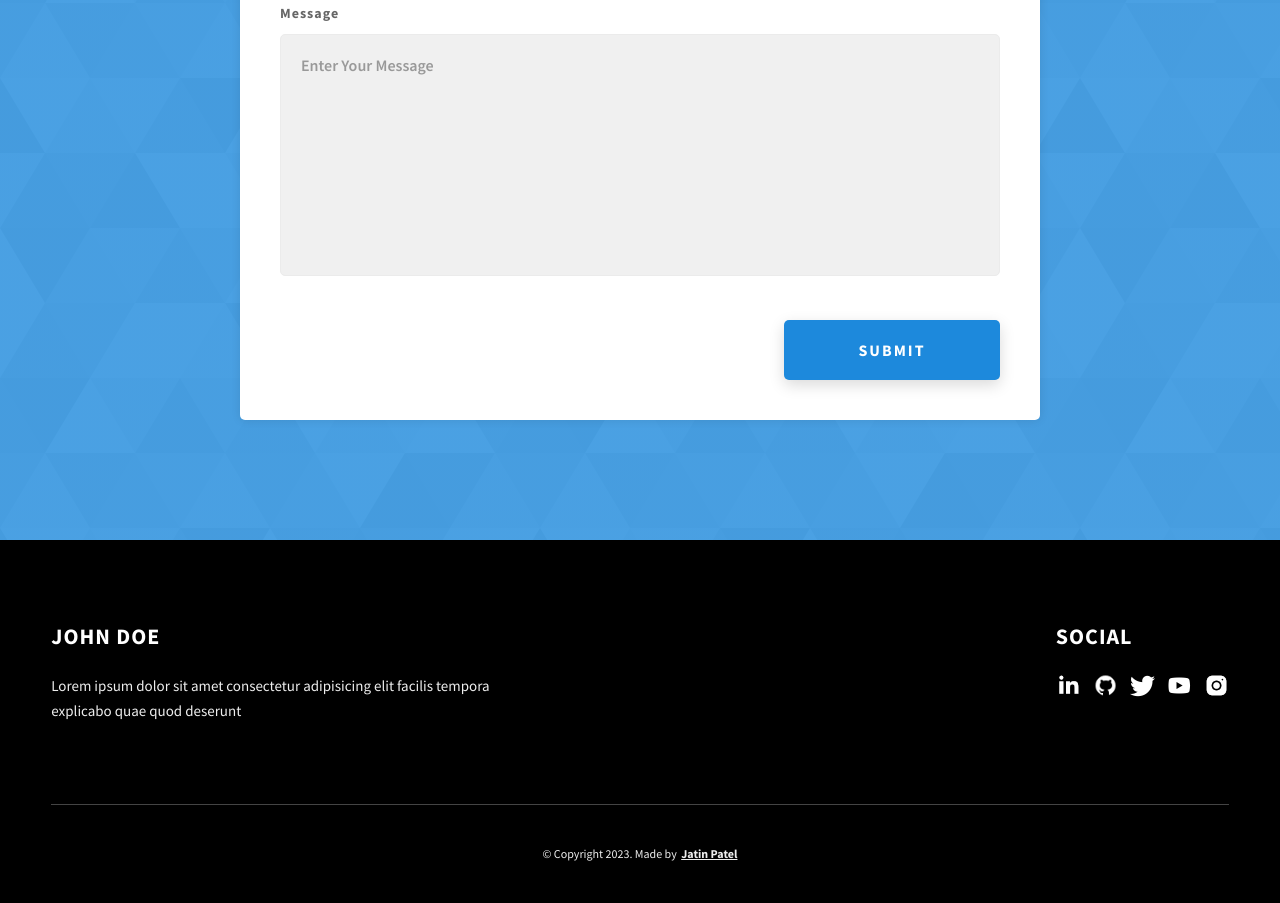
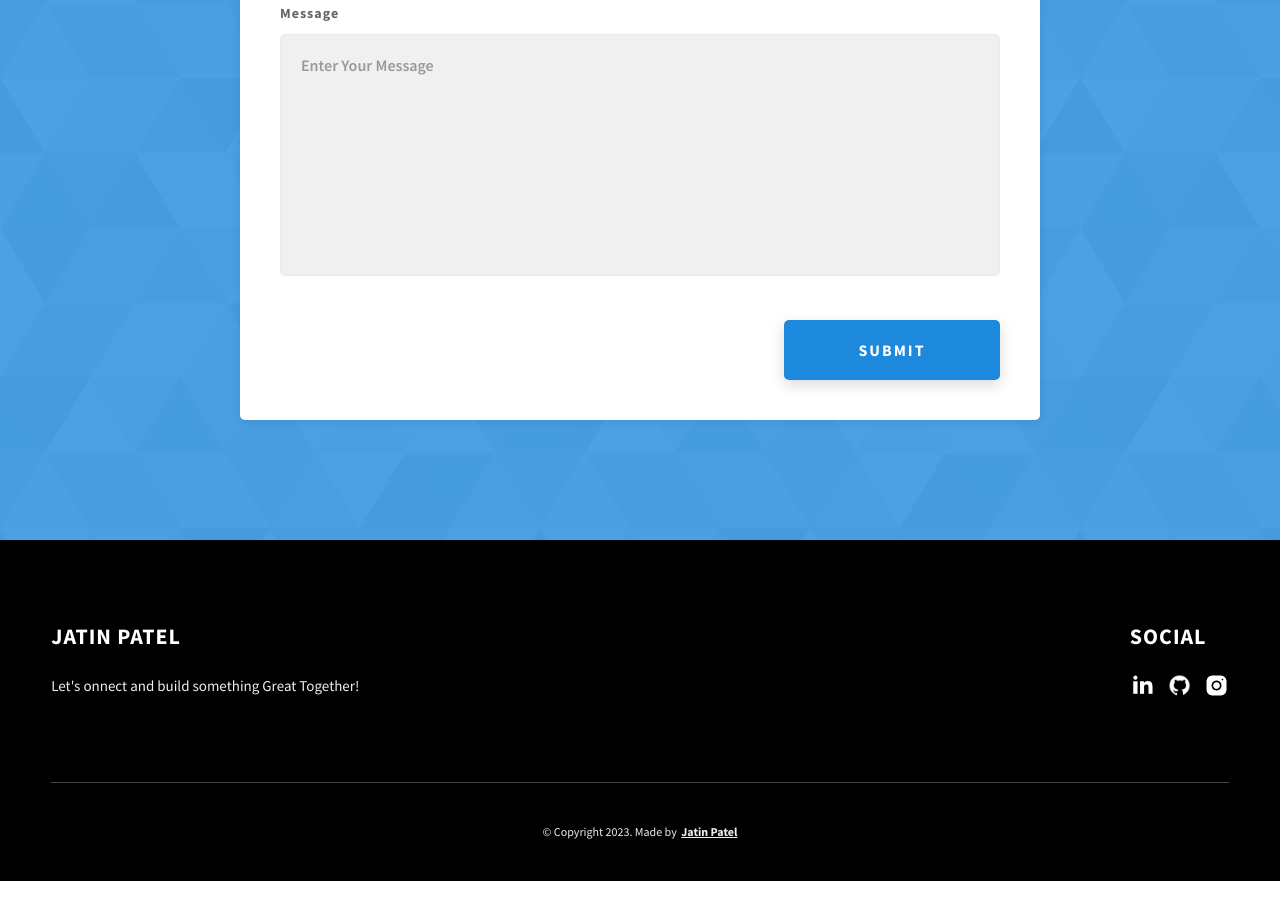
Before and after one commit to jatinp04/Portfolio, a website: page index.html in a window 1280 px wide. Shown: the part 4402-5305 px from the top of the page. After the commit the page ends 5283 px from the top, so only its background shows below. Drawn offline with Linux system fonts and the light colour scheme.

Commit message:
Footer Update

```diff
--- a/index.html
+++ b/index.html
@@ -105,7 +105,7 @@
           </a>
         </div>
         <div class="home-hero__social">
-          <a href="https://www.linkedin.com/in/jatinp04/" class="home-hero__social-icon-link">
+          <a href="https://github.com/jatinp04" class="home-hero__social-icon-link">
             <img
               src="./assets/png/github-ico.png"
               alt="icon"
@@ -278,7 +278,7 @@
           </span>
         </h2>
         <div class="contact__form-container">
-          <form name="action" method="POST" data-netlify="true" action="#" class="contact__form">
+          <form name="ContactForm" method="POST" data-netlify="true" action="#" class="contact__form">
             <div class="contact__form-field">
               <label class="contact__form-label" for="name">Name</label>
               <input
@@ -330,35 +330,23 @@
               <span>Social</span>
             </h2>
             <div class="main-footer__social-cont">
-              <a target="_blank" rel="noreferrer" href="#">
+              <a target="_blank" rel="noreferrer" href="https://www.linkedin.com/in/jatinp04/">
                 <img
                   class="main-footer__icon"
                   src="./assets/png/linkedin-ico.png"
                   alt="icon"
                 />
               </a>
-              <a target="_blank" rel="noreferrer" href="#">
+              <a target="_blank" rel="noreferrer" href="https://github.com/jatinp04">
                 <img
                   class="main-footer__icon"
                   src="./assets/png/github-ico.png"
                   alt="icon"
                 />
               </a>
-              <a target="_blank" rel="noreferrer" href="#">
-                <img
-                  class="main-footer__icon"
-                  src="./assets/png/twitter-ico.png"
-                  alt="icon"
-                />
-              </a>
-              <a target="_blank" rel="noreferrer" href="#">
-                <img
-                  class="main-footer__icon"
-                  src="./assets/png/yt-ico.png"
-                  alt="icon"
-                />
-              </a>
-              <a target="_blank" rel="noreferrer" href="#">
+
+
+              <a target="_blank" rel="noreferrer" href="https://www.instagram.com/jatinp04/">
                 <img
                   class="main-footer__icon main-footer__icon--mr-none"
                   src="./assets/png/insta-ico.png"
@@ -368,10 +356,9 @@
             </div>
           </div>
           <div class="main-footer__row main-footer__row-2">
-            <h4 class="heading heading-sm text-lt">John Doe</h4>
+            <h4 class="heading heading-sm text-lt">Jatin Patel</h4>
             <p class="main-footer__short-desc">
-              Lorem ipsum dolor sit amet consectetur adipisicing elit facilis
-              tempora explicabo quae quod deserunt
+            Let's onnect and build something Great Together!
             </p>
           </div>
         </div>
```
